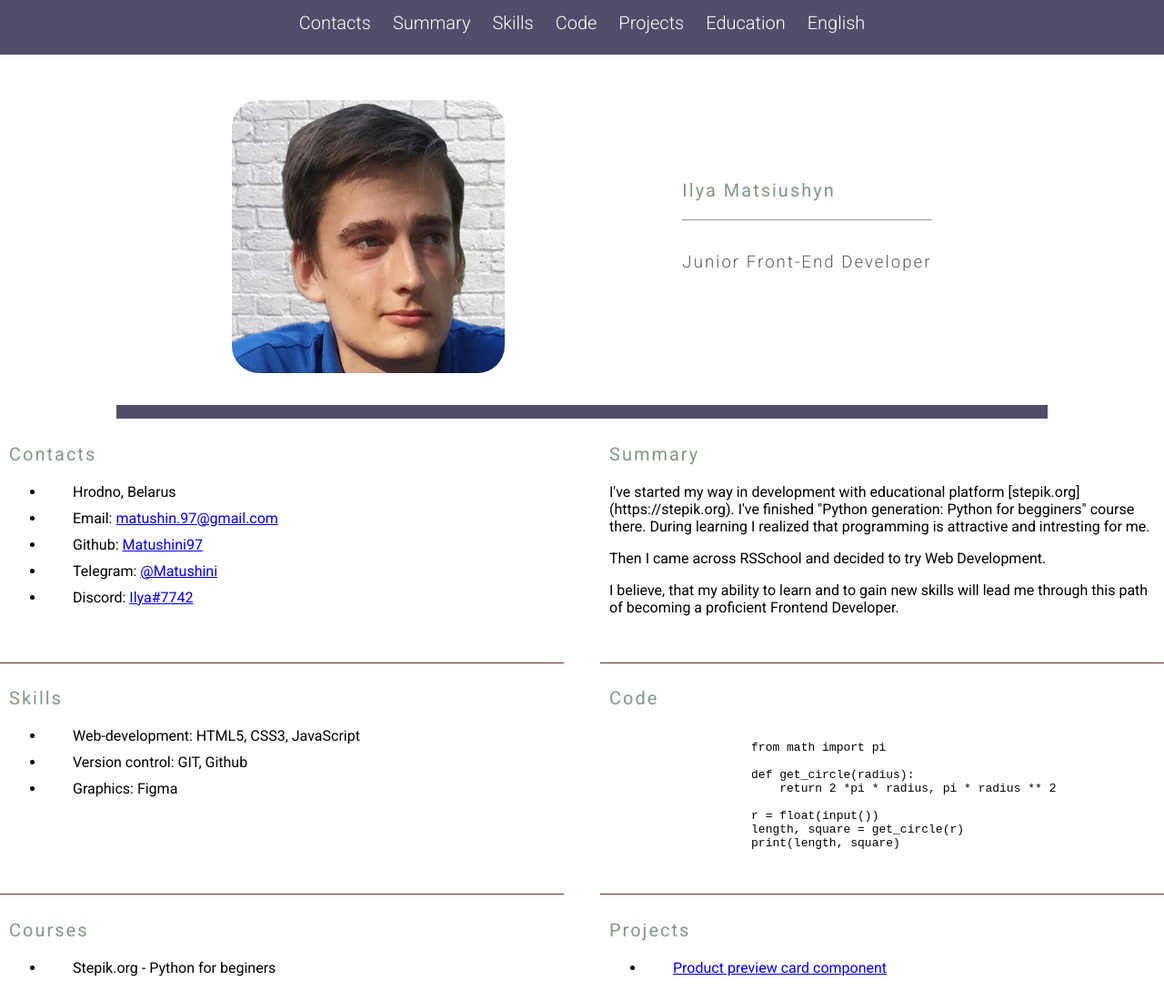
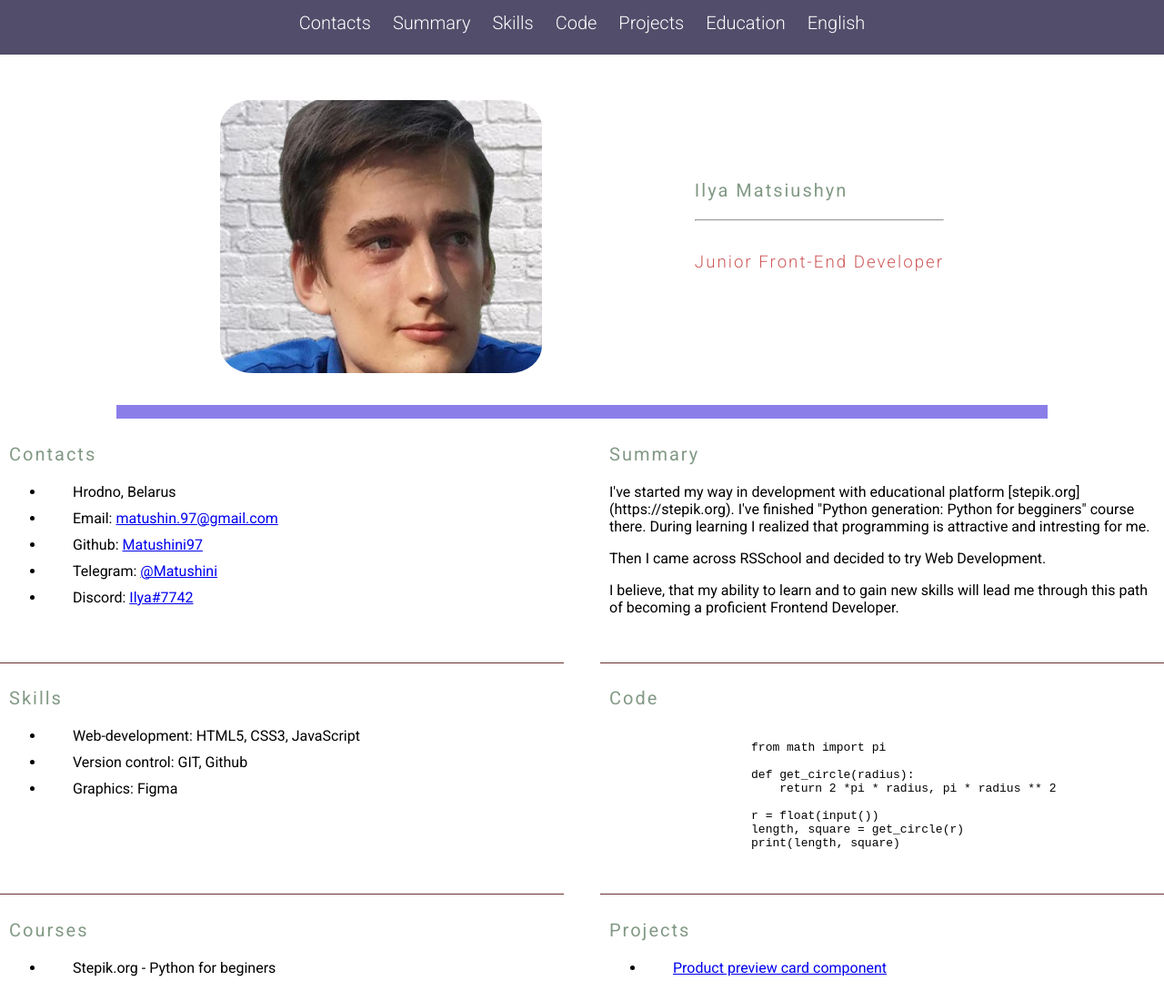
Before and after one commit to Matushini97/rsschool-cv, a plain HTML site: page index.html in a window 1280 px wide. Shown: the top 1100 px of the page at 91% size. Drawn offline with Linux system fonts and the light colour scheme.

Commit message:
commit for it-incubator 237

```diff
--- a/style.css
+++ b/style.css
@@ -79,7 +79,7 @@ body {
     width: 80%;
     margin: 0 auto;
     padding: 50px 30px 35px;
-    border-bottom: 15px solid #514d6a;
+    border-bottom: 15px solid #8c7ee9;
 }
 
 .section-profile-title {
@@ -88,14 +88,14 @@ body {
 
 .section-subtitle {
     margin-top: 20px;
-    color: #5c5c5c;
+    color: #cf5a5a;
     line-height: 50px;
     font-weight: 300;
     letter-spacing: 2px;
 }
 
 .section-profile-logo {
-    width: 300px;
+    width: 354px;
     height: 300px;
     object-fit: cover;
     border-radius: 10%;
```
